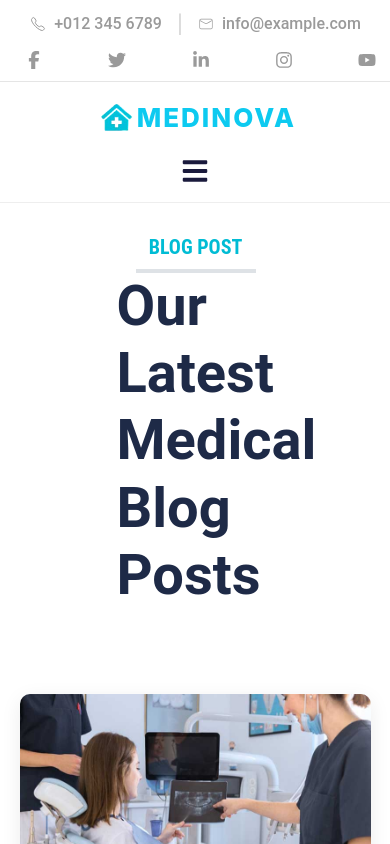
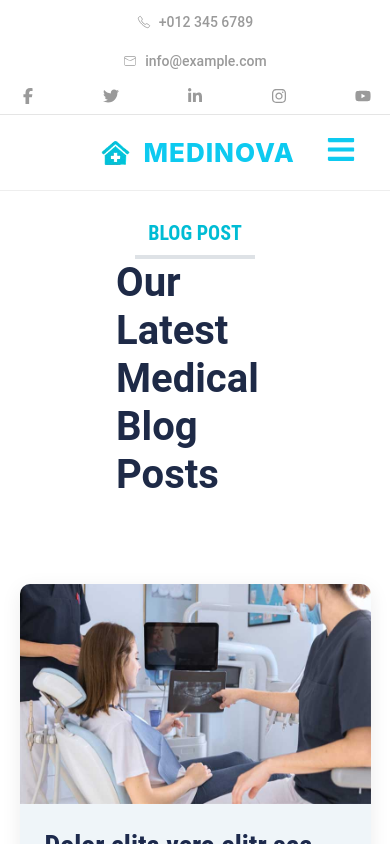
Before and after one commit to gauravpatil2426-star/healthcare-solution-ui, a React (Create React App) app: page /bloggrid in a window 390 px wide. Shown: the top 844 px of the page. Built offline with nearby package versions, Linux system fonts and the light colour scheme; the HTML template or start-up script is replaced by a standard one.

Commit message:
allresponsive

```diff
--- a/src/style.css
+++ b/src/style.css
@@ -1,46 +1,56 @@
 /* ==============================
-   Top Header
+   TOP HEADER
 ============================== */
 
 .top-header {
+    width: 100%;
+    background: #ffffff;
+    border-bottom: 1px solid #e5e5e5;
     color: #9a9a9a;
     font-size: 16px;
-    /* 👈 thoda bada */
-    border-bottom: 1px solid #e5e5e5;
-    background: #ffffff;
-}
-
-/* Container */
+}
+
+/* ==============================
+   CONTAINER
+============================== */
+
 .container {
     width: 90%;
     margin: auto;
     padding: 12px 20px;
 }
 
-/* Flex Layout */
+/* ==============================
+   FLEX LAYOUT
+============================== */
+
 .flex {
     display: flex;
     justify-content: space-between;
     align-items: center;
-}
-
-/* Left Section */
+    gap: 20px;
+}
+
+/* ==============================
+   LEFT SECTION
+============================== */
+
 .left {
     display: flex;
+    align-items: center;
     gap: 15px;
+    flex-wrap: wrap;
+}
+
+/* Phone & Email */
+.num {
+    display: flex;
     align-items: center;
-}
-
-/* Phone & Email Text */
-.num {
+    gap: 8px;
     font-family: 'Roboto', sans-serif;
     font-size: 16px;
-    /* 👈 bigger text */
     line-height: 24px;
     font-weight: 500;
-    display: flex;
-    align-items: center;
-    gap: 8px;
 }
 
 /* Divider */
@@ -49,11 +59,14 @@
     font-size: 18px;
 }
 
+/* ==============================
+   RIGHT SECTION
+============================== */
 
 .right {
     display: flex;
     align-items: center;
-    margin-left: 10px;
+    gap: 15px;
 }
 
 .right svg {
@@ -63,39 +76,137 @@
     transition: 0.3s ease;
 }
 
+.right svg:hover {
+    color: #0dcaf0;
+    transform: translateY(-2px);
+}
+
+/* ==============================
+   TABLET RESPONSIVE
+============================== */
+
+@media (max-width: 768px) {
+
+    .container {
+        width: 95%;
+        padding: 10px 15px;
+    }
+
+    .flex {
+        flex-direction: column;
+        justify-content: center;
+        text-align: center;
+        gap: 12px;
+    }
+
+    .left {
+        justify-content: center;
+        gap: 10px;
+    }
+
+    .num {
+        font-size: 15px;
+    }
+
+    .right {
+        justify-content: center;
+        gap: 12px;
+    }
+
+    .right svg {
+        font-size: 17px;
+    }
+}
+
+/* ==============================
+   MOBILE RESPONSIVE
+============================== */
+
+@media (max-width: 576px) {
+
+    .container {
+        width: 100%;
+        padding: 10px;
+    }
+
+    .left {
+        flex-direction: column;
+        gap: 8px;
+    }
+
+    .divider {
+        display: none;
+    }
+
+    .num {
+        font-size: 14px;
+        justify-content: center;
+    }
+
+    .right {
+        gap: 10px;
+        flex-wrap: wrap;
+    }
+
+    .right svg {
+        font-size: 16px;
+    }
+}
+
+/* ==============================
+   SMALL MOBILE
+============================== */
+
+@media (max-width: 350px) {
+
+    .num {
+        font-size: 13px;
+    }
+
+    .right svg {
+        font-size: 15px;
+    }
+}
 /* Hover Effect */
 
 
 
 /* ==============================
-   Main Header
+/* ==============================
+   MAIN HEADER
 ============================== */
 .main-header {
+    width: 100%;
     background: #fff;
     border-bottom: 1px solid #eee;
     position: sticky;
     top: 0;
     z-index: 9999;
-    width: 100%;
-}
-
-/* Flex */
+}
+
+/* ==============================
+   FLEX
+============================== */
 .flex-2 {
     display: flex;
     justify-content: space-between;
     align-items: center;
-    padding: 10px 0;
+    padding: 12px 0;
     position: relative;
 }
 
-/* Logo */
+/* ==============================
+   LOGO
+============================== */
 .logo {
     display: flex;
     align-items: center;
+    gap: 10px;
 }
 
 .logo img {
     height: 65px;
+    width: auto;
 }
 
 .logo-text {
@@ -103,19 +214,24 @@
     font-weight: 800;
     color: #0dcaf0;
     letter-spacing: 2px;
-}
-
-/* Menu */
+    line-height: 1;
+}
+
+/* ==============================
+   MENU
+============================== */
 .menu {
     display: flex;
+    align-items: center;
     gap: 25px;
-    align-items: center;
 }
 
 .menu a {
     text-decoration: none;
     color: #1a1a3c;
+    font-size: 16px;
     font-weight: 500;
+    font-family: 'Roboto', sans-serif;
     transition: 0.3s;
 }
 
@@ -123,7 +239,9 @@
     color: #0dcaf0;
 }
 
-/* Dropdown */
+/* ==============================
+   DROPDOWN
+============================== */
 .dropdown {
     position: relative;
 }
@@ -132,53 +250,103 @@
     position: absolute;
     top: 100%;
     left: 0;
+    min-width: 180px;
     background: #fff;
-    min-width: 150px;
+    border-radius: 6px;
+    padding: 10px 0;
     box-shadow: 0 5px 15px rgba(0, 0, 0, 0.1);
     display: none;
-    padding: 10px 0;
-    border-radius: 6px;
+    z-index: 999;
 }
 
 .dropdown-menu a {
     display: block;
     padding: 10px 15px;
-}
-
+    font-size: 15px;
+}
+
+.dropdown-menu a:hover {
+    background: #0dcaf0;
+    color: white;
+}
+
+/* Desktop Hover */
 .dropdown:hover .dropdown-menu {
     display: block;
 }
 
-/* Mobile Button */
+/* ==============================
+   MOBILE MENU BUTTON
+============================== */
 .menu-btn {
     display: none;
-    font-size: 28px;
+    font-size: 30px;
     cursor: pointer;
-    color: #1a1a3c;
-}
-
-/* ======================
-   Responsive
-====================== */
-
+    /* color: #1a1a3c; */
+    color: #0dcaf0;
+}
+
+/* ==============================
+   TABLET
+============================== */
+@media (max-width: 992px) {
+
+    .logo-text {
+        font-size: 28px;
+    }
+
+    .menu {
+        gap: 18px;
+    }
+
+    .menu a {
+        font-size: 15px;
+    }
+}
+
+/* ==============================
+   MOBILE
+============================== */
 @media (max-width: 768px) {
 
+    /* Flex */
+    .flex-2 {
+        padding: 15px 0;
+    }
+
+    /* Logo */
+    .logo img {
+        height: 50px;
+    }
+
+    .logo-text {
+        font-size: 24px;
+        letter-spacing: 1px;
+    }
+
+    /* Mobile Button */
     .menu-btn {
         display: block;
-    }
-
+        position: absolute;
+        right: 15px;
+        top: 50%;
+        transform: translateY(-50%);
+        z-index: 10000;
+    }
+
+    /* Menu */
     .menu {
         position: absolute;
         top: 100%;
         right: 0;
+        width: 260px;
         background: white;
-        width: 250px;
         flex-direction: column;
         align-items: flex-start;
+        gap: 18px;
         padding: 20px;
-        gap: 18px;
-        box-shadow: 0 5px 15px rgba(0,0,0,0.1);
-
+        box-shadow: 0 5px 15px rgba(0, 0, 0, 0.1);
+        border-radius: 0 0 10px 10px;
         display: none;
     }
 
@@ -186,21 +354,64 @@
         display: flex;
     }
 
+    .menu a {
+        width: 100%;
+        font-size: 16px;
+    }
+
+    /* Dropdown */
+    .dropdown {
+        width: 100%;
+    }
+
+    .dropdown>a {
+        display: block;
+        width: 100%;
+    }
+
     .dropdown-menu {
         position: static;
+        display: none;
+        width: 100%;
+        background: #f8f9fa;
+        box-shadow: none;
+        margin-top: 10px;
+        padding: 5px 0;
+    }
+
+    /* Click / Tap Dropdown */
+    .dropdown:focus-within .dropdown-menu {
         display: block;
-        box-shadow: none;
-        padding-left: 10px;
-    }
+    }
+
+    .dropdown-menu a {
+        padding: 10px;
+        font-size: 14px;
+    }
+}
+
+/* ==============================
+   SMALL MOBILE
+============================== */
+@media (max-width: 480px) {
 
     .logo img {
-        height: 50px;
+        height: 45px;
     }
 
     .logo-text {
-        font-size: 24px;
-    }
-}
+        font-size: 20px;
+    }
+
+    .menu {
+        width: 220px;
+    }
+
+    .menu a {
+        font-size: 14px;
+    }
+}
+
 /* ==============================
    Hero Section
 ============================== */
@@ -692,13 +903,17 @@
     }
 }
 
-
+/* ==============================
+   SECTION BACKGROUND
+============================== */
 .bg-size {
     width: 100%;
     background-color: #13C5DD;
 }
 
-/* ===== TOP SMALL HEADING ===== */
+/* ==============================
+   TOP HEADING
+============================== */
 .service-text-1 {
     text-align: center;
     font-size: 16px;
@@ -710,7 +925,9 @@
     margin-bottom: 5px;
 }
 
-/* ===== UNDERLINE ===== */
+/* ==============================
+   UNDERLINE
+============================== */
 .underline-3 {
     width: 120px;
     height: 4px;
@@ -719,20 +936,26 @@
     border-radius: 10px;
 }
 
-/* ===== MAIN SECTION ===== */
+/* ==============================
+   MAIN SECTION
+============================== */
 .healthcare-section {
     width: 100%;
-    padding: 60px 0 100px 0;
+    padding: 60px 0 100px;
     text-align: center;
 }
 
-/* ===== CONTAINER ===== */
+/* ==============================
+   CONTAINER
+============================== */
 .healthcare-container {
-    width: 60%;
+    width: 65%;
     margin: auto;
 }
 
-/* ===== TITLE ===== */
+/* ==============================
+   TITLE
+============================== */
 .healthcare-title {
     font-family: "Roboto", sans-serif;
     font-size: 65px;
@@ -742,80 +965,86 @@
     margin-bottom: 20px;
 }
 
-/* ===== PARAGRAPH ===== */
+/* ==============================
+   TEXT
+============================== */
 .healthcare-text {
     font-size: 20px;
     color: white;
     line-height: 30px;
     max-width: 750px;
-    margin: 0 auto 35px auto;
-}
-
-/* ===== SEARCH BOX ===== */
+    margin: 0 auto 35px;
+}
+
+/* ==============================
+   SEARCH BOX
+============================== */
 .search-box {
     width: 100%;
     display: flex;
-    justify-content: center;
-    align-items: stretch;
+    align-items: center;
     background: white;
     border-radius: 12px;
     overflow: hidden;
-    box-shadow: 0 5px 15px rgba(0,0,0,0.1);
-}
-
-/* ===== INPUTS ===== */
+    box-shadow: 0 5px 15px rgba(0, 0, 0, 0.1);
+}
+
+/* ==============================
+   INPUTS
+============================== */
 .search-dept,
 .search-input {
-    padding: 18px;
     border: none;
     outline: none;
-    font-size: 18px;
+    padding: 18px 20px;
+    font-size: 17px;
+    color: #848E9F;
     background: white;
-    color: #848E9F;
-}
-
-/* ===== WIDTH CONTROL ===== */
+}
+
+/* Department */
 .search-dept {
-    width: 22%;
+    width: 25%;
     border-right: 1px solid #eee;
 }
 
+/* Input */
 .search-input {
-    width: 40%;
-}
-
-/* ===== BUTTON ===== */
+    width: 45%;
+}
+
+/* ==============================
+   BUTTON
+============================== */
 .search-btn {
-    width: 40%;
+    width: 30%;
+    height: 100%;
     border: none;
     background: #1f2a56;
     color: white;
-    font-size: 20px;
+    font-size: 19px;
     font-weight: 600;
     cursor: pointer;
     transition: 0.3s;
-    display: flex;
-    justify-content: center;
-    align-items: center;
+    padding: 18px 10px;
 }
 
 .search-btn:hover {
     background: #162042;
 }
 
-/* ============================= */
-/* ===== TABLET RESPONSIVE ===== */
-/* ============================= */
-
+/* ==============================
+   TABLET RESPONSIVE
+============================== */
 @media (max-width: 992px) {
 
     .healthcare-container {
-        width: 80%;
+        width: 85%;
     }
 
     .healthcare-title {
-        font-size: 45px;
-        line-height: 55px;
+        font-size: 48px;
+        line-height: 58px;
     }
 
     .healthcare-text {
@@ -825,6 +1054,7 @@
 
     .search-box {
         flex-direction: column;
+        border-radius: 10px;
     }
 
     .search-dept,
@@ -837,22 +1067,20 @@
 
     .search-btn {
         border-bottom: none;
-        padding: 18px;
-    }
-}
-
-/* ============================= */
-/* ===== MOBILE RESPONSIVE ===== */
-/* ============================= */
-
+    }
+}
+
+/* ==============================
+   MOBILE RESPONSIVE
+============================== */
 @media (max-width: 576px) {
-
-    .service-text-1 {
-        font-size: 15px;
-    }
 
     .healthcare-container {
         width: 92%;
+    }
+
+    .service-text-1 {
+        font-size: 14px;
     }
 
     .healthcare-title {
@@ -863,17 +1091,18 @@
     .healthcare-text {
         font-size: 16px;
         line-height: 26px;
+        margin-bottom: 25px;
     }
 
     .search-dept,
     .search-input {
         padding: 15px;
-        font-size: 16px;
+        font-size: 15px;
     }
 
     .search-btn {
         padding: 15px;
-        font-size: 17px;
+        font-size: 16px;
     }
 }
 
@@ -1123,8 +1352,8 @@
    Small Mobile (480px se niche)
 =================================*/
 @media (max-width: 480px) {
-    .main-title {
-        font-size: 20px;
+    .main-title-1 {
+        font-size: 40px;
     }
 
     .blog-content h3 {
@@ -1396,7 +1625,7 @@
     .newsletter input {
         border-radius: 6px;
         margin-bottom: 10px;
-        width: 100%;
+        width: 60%;
     }
 
     .newsletter button {
```
